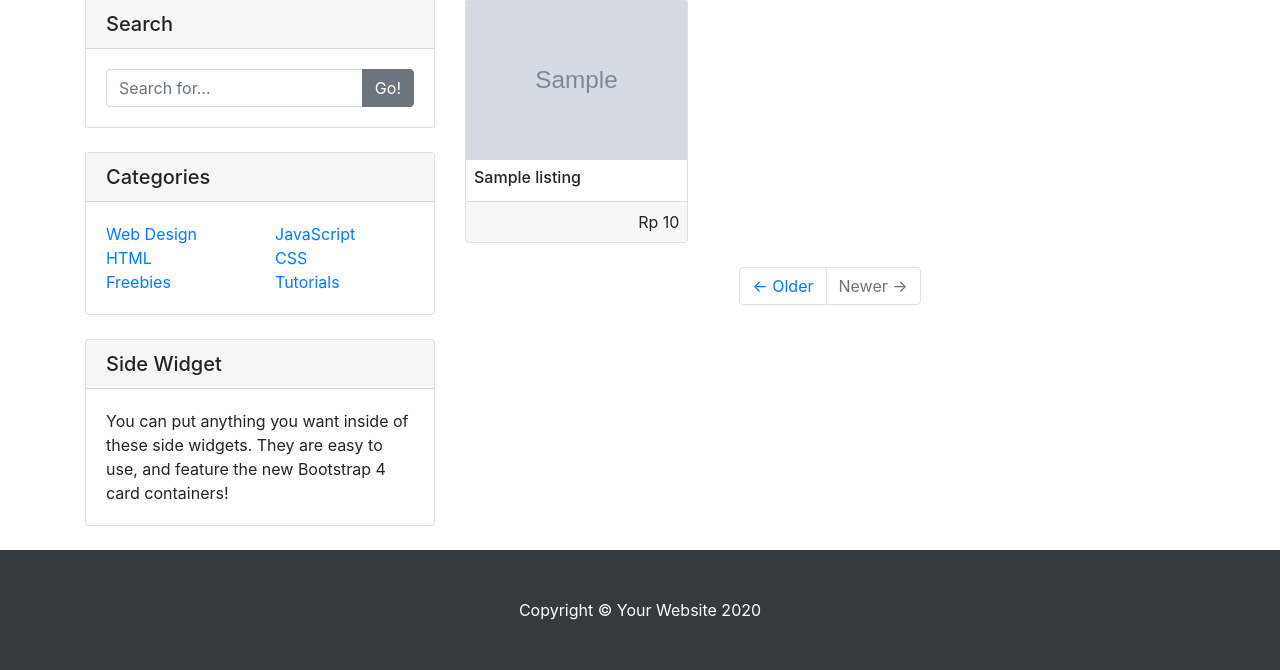
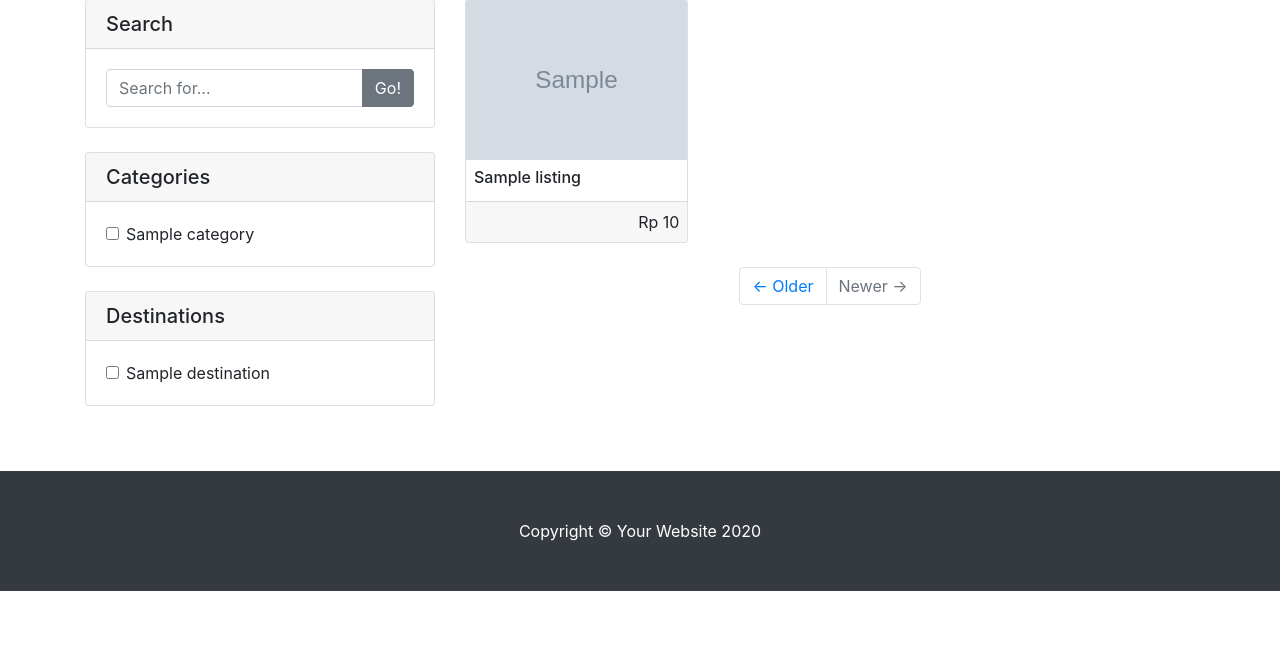
Before and after one commit to dhita-irma/travel-booking, a Django app: page /catalog/ in a window 1280 px wide. Shown: the part 209-879 px from the top of the page. After the commit the page ends 800 px from the top, so only its background shows below. Run offline with Django 3.2, Linux system fonts and the light colour scheme; tables that the repository leaves empty hold one stand-in row (values such as "Sample post"); grey boxes marked "Sample" are stand-in pictures.

Commit message:
Add sidebar

```diff
--- a/booking/templates/booking/catalog.html
+++ b/booking/templates/booking/catalog.html
@@ -32,47 +32,37 @@
                 </div>
             </div>
 
-            <!-- Categories Widget -->
+            <!-- Categories -->
             <div class="card my-4">
                 <h5 class="card-header">Categories</h5>
                 <div class="card-body">
                     <div class="row">
-                        <div class="col-lg-6">
-                            <ul class="list-unstyled mb-0">
-                                <li>
-                                    <a href="#">Web Design</a>
-                                </li>
-                                <li>
-                                    <a href="#">HTML</a>
-                                </li>
-                                <li>
-                                    <a href="#">Freebies</a>
-                                </li>
-                            </ul>
-                        </div>
-                        <div class="col-lg-6">
-                            <ul class="list-unstyled mb-0">
-                                <li>
-                                    <a href="#">JavaScript</a>
-                                </li>
-                                <li>
-                                    <a href="#">CSS</a>
-                                </li>
-                                <li>
-                                    <a href="#">Tutorials</a>
-                                </li>
-                            </ul>
+                        <div class="col-lg-12">
+                            {% for category in categories %}
+                            <div class="form-check">
+                                <input type="checkbox" class="form-check-input">
+                                <label class="form-check-label">{{ category }}</label>
+                            </div>
+                            {% endfor %}
                         </div>
                     </div>
                 </div>
             </div>
 
-            <!-- Side Widget -->
+            <!-- Destinations -->
             <div class="card my-4">
-                <h5 class="card-header">Side Widget</h5>
+                <h5 class="card-header">Destinations</h5>
                 <div class="card-body">
-                    You can put anything you want inside of these side widgets. They are easy to use, and feature the
-                    new Bootstrap 4 card containers!
+                    <div class="row">
+                        <div class="col-lg-12">
+                            {% for destination in destinations %}
+                            <div class="form-check">
+                                <input type="checkbox" class="form-check-input">
+                                <label class="form-check-label">{{ destination }}</label>
+                            </div>
+                            {% endfor %}
+                        </div>
+                    </div>
                 </div>
             </div>
 
--- a/booking/views.py
+++ b/booking/views.py
@@ -19,8 +19,13 @@ def index(request):
 
 def catalog(request):
     listings = Listing.objects.all()
+    categories = Category.objects.all()
+    destinations = Destination.objects.all()
+
     return render(request, "booking/catalog.html", {
-        "listings": listings
+        "listings": listings,
+        "categories": categories,
+        "destinations": destinations
     })
 
 
```
